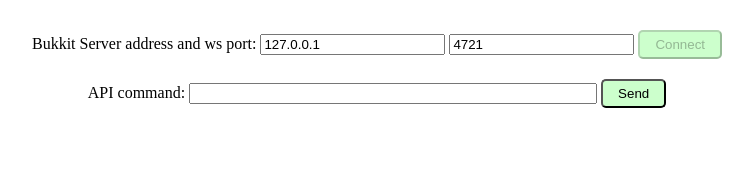
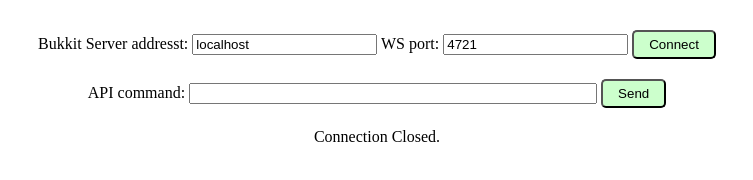
Before and after one commit to wensheng/wsmcpi, a plain HTML site: page bukkit/src/main/resources/index.html in a window 1280 px wide. Both pictures are taken after a click on the button "Connect". Shown: the whole page, without its empty margins (263-1016 px from the left). Drawn offline with Linux system fonts and the light colour scheme.

Commit message:
update to 1.16.5

```diff
--- a/bukkit/src/main/resources/index.html
+++ b/bukkit/src/main/resources/index.html
@@ -20,8 +20,9 @@
 <body>
 <div id="wrap">
   <div id="connection">
-    <span>Bukkit Server address and ws port:</span>
-    <input id="svraddr" value="127.0.0.1" />
+    <span>Bukkit Server addresst:</span>
+    <input id="svraddr" value="localhost" />
+    <span>WS port:</span>
     <input id="svrport" value="4721" />
     <input id="connect" type="button" value="Connect" />
   </div>
@@ -34,18 +35,29 @@
     <p id="message"> </p>
   </div>
 <script>
+function $_(iid){return document.getElementById(iid);}
 var ws = null;
 document.getElementById("connect").addEventListener("click", function(){
   this.disabled = true;
+  this.value = "Connected";
   var svraddr = document.getElementById("svraddr").value;
   var svrport = document.getElementById("svrport").value;
   ws = new WebSocket("ws://" + svraddr + ":" + svrport);
   ws.onopen = function(e) {
     console.log('Connected to: ' + e.currentTarget.url);
   };
+  ws.onerror = function(e) {
+    $_("message").innerHTML = e.data;
+  };
   ws.onmessage = function(e) {
     var message = e.data;
-    document.getElementById("message").innerHTML = message;
+    $_("message").innerHTML = message;
+  };
+  ws.onclose = function(e) {
+    $_("message").innerHTML = "Connection Closed.";
+    ws = null;
+    $_("connect").disabled = false;
+    $_("connect").value = "Connect";
   };
 });
 function sendCommand(){
```
Also changed, not shown: bukkit/pom.xml (+5 -4 lines), client/web/package.json (added, +8 -0 lines), 3 other files.
